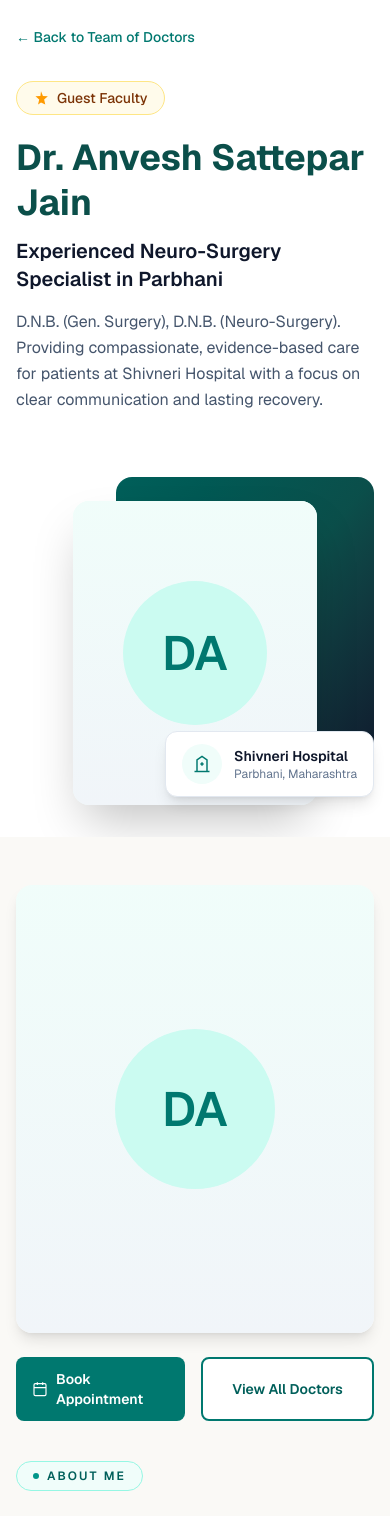
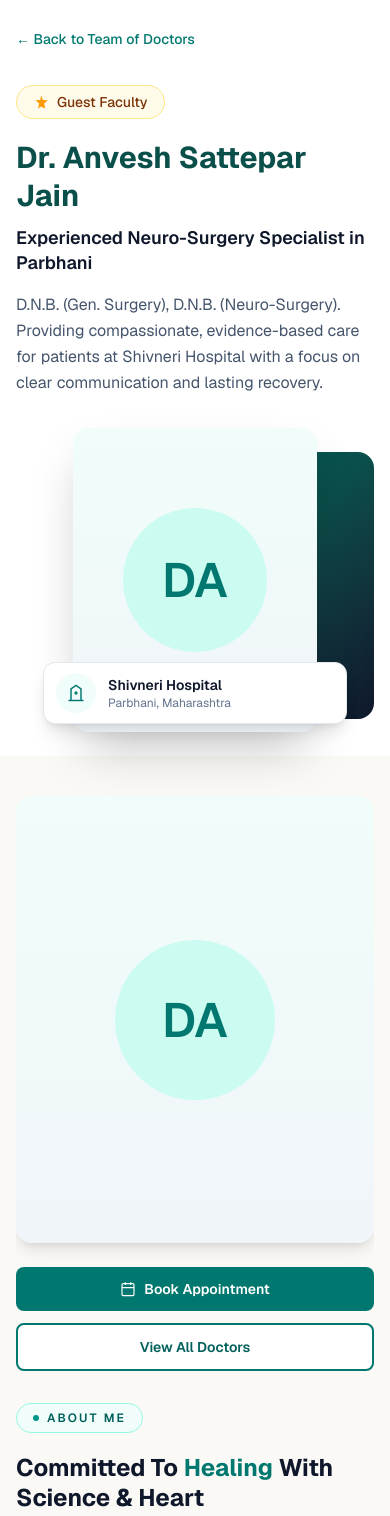
Before and after one commit to rp98nt/shivnerihospital, a Next.js app: page /team-of-doctors/anvesh-sattepar-jain in a window 390 px wide. Shown: the part 120-1636 px from the top of the page. Built offline with nearby package versions, Linux system fonts and the light colour scheme; no server answers; the database is empty.

Commit message:
fix: improve mobile responsiveness across doctor profile UI

```diff
--- a/app/globals.css
+++ b/app/globals.css
@@ -15,6 +15,10 @@
 
 html {
   height: 100%;
+}
+
+body {
+  overflow-x: clip;
 }
 
 html.loading {
--- a/app/layout.tsx
+++ b/app/layout.tsx
@@ -17,6 +17,11 @@ export const metadata: Metadata = {
   title: "Shivneri Hospital",
   description:
     "Shivneri Hospital — compassionate, professional multispecialty healthcare.",
+};
+
+export const viewport = {
+  width: "device-width",
+  initialScale: 1,
 };
 
 export default function RootLayout({
--- a/app/team-of-doctors/[slug]/page.tsx
+++ b/app/team-of-doctors/[slug]/page.tsx
@@ -62,7 +62,7 @@ export default async function TeamDoctorProfilePage({ params }: DoctorPageProps)
     <div className="flex flex-1 flex-col">
       <SiteHeaderHeightSync />
       <SiteHeader />
-      <main className="flex flex-1 flex-col bg-slate-50">
+      <main className="flex flex-1 flex-col overflow-x-clip bg-slate-50">
         <DoctorProfileHero doctor={doctor} photoUrl={photoUrl} />
         <DoctorProfileAbout
           doctor={doctor}
--- a/components/doctor-profile-about.tsx
+++ b/components/doctor-profile-about.tsx
@@ -31,13 +31,13 @@ export function DoctorProfileAbout({
     aboutInsetUrl || profileDisplay?.experienceBadge,
   );
   const visualsFrameClass = `relative mx-auto w-full max-w-md lg:mx-0 lg:max-w-none${
-    hasOverflowContent ? " overflow-visible pr-6 sm:pr-10 lg:pr-14" : ""
+    hasOverflowContent ? " overflow-visible pr-4 sm:pr-10 lg:pr-14" : ""
   }`;
 
   return (
-    <section className="bg-[#faf9f6] py-12 sm:py-16">
+    <section className="overflow-x-clip bg-[#faf9f6] py-10 sm:py-12 md:py-16">
       <div className="mx-auto max-w-6xl px-4 sm:px-6">
-        <div className="grid items-stretch gap-10 overflow-visible lg:grid-cols-[0.95fr_1.05fr] lg:gap-14">
+        <div className="grid items-stretch gap-8 overflow-x-clip sm:gap-10 lg:grid-cols-[0.95fr_1.05fr] lg:gap-14">
           <ScrollReveal
             direction="left"
             className={`flex flex-col ${
@@ -67,18 +67,18 @@ export function DoctorProfileAbout({
               </div>
 
               <div
-                className={`${visualsFrameClass} mt-6 flex gap-4 lg:mt-auto lg:pt-8`}
+                className={`${visualsFrameClass} mt-6 flex flex-col gap-3 sm:flex-row sm:gap-4 lg:mt-auto lg:pt-8`}
               >
                 <Link
                   href={getDoctorAppointmentPath(doctor.slug)}
-                  className="inline-flex min-w-0 flex-1 items-center justify-center gap-2 rounded-lg bg-teal-700 px-4 py-3 text-sm font-semibold text-white transition hover:bg-teal-600 sm:px-5"
+                  className="inline-flex min-h-11 min-w-0 flex-1 items-center justify-center gap-2 rounded-lg bg-teal-700 px-4 py-3 text-sm font-semibold text-white transition hover:bg-teal-600 sm:px-5"
                 >
                   <CalendarIcon className="h-4 w-4 shrink-0" />
                   Book Appointment
                 </Link>
                 <Link
                   href="/team-of-doctors"
-                  className="inline-flex min-w-0 flex-1 items-center justify-center rounded-lg border-2 border-teal-700 bg-white px-4 py-3 text-sm font-semibold text-teal-800 transition hover:bg-teal-50 sm:px-5"
+                  className="inline-flex min-h-11 min-w-0 flex-1 items-center justify-center rounded-lg border-2 border-teal-700 bg-white px-4 py-3 text-sm font-semibold text-teal-800 transition hover:bg-teal-50 sm:px-5"
                 >
                   View All Doctors
                 </Link>
@@ -92,7 +92,7 @@ export function DoctorProfileAbout({
               About Me
             </span>
 
-            <h2 className="mt-5 text-3xl font-bold leading-tight text-slate-900 sm:text-4xl lg:text-[2.65rem]">
+            <h2 className="mt-5 text-2xl font-bold leading-tight text-slate-900 sm:text-4xl lg:text-[2.65rem]">
               Committed To{" "}
               <em className="not-italic text-teal-700">Healing</em>{" "}
               With Science &amp; Heart
--- a/components/doctor-profile-hero.tsx
+++ b/components/doctor-profile-hero.tsx
@@ -13,16 +13,16 @@ export function DoctorProfileHero({
   photoUrl,
 }: DoctorProfileHeroProps) {
   return (
-    <section className="overflow-hidden bg-white">
-      <div className="mx-auto max-w-6xl px-4 py-8 sm:px-6 sm:py-12 lg:py-16">
+    <section className="overflow-x-clip bg-white">
+      <div className="mx-auto max-w-6xl px-4 py-6 sm:px-6 sm:py-12 lg:py-16">
         <Link
           href="/team-of-doctors"
-          className="inline-flex text-sm font-medium text-teal-700 transition hover:text-teal-800"
+          className="inline-flex min-h-11 items-center text-sm font-medium text-teal-700 transition hover:text-teal-800"
         >
           ← Back to Team of Doctors
         </Link>
 
-        <div className="mt-8 grid items-center gap-10 lg:grid-cols-[1fr_1.05fr] lg:gap-12">
+        <div className="mt-6 grid items-center gap-8 sm:mt-8 sm:gap-10 lg:grid-cols-[1fr_1.05fr] lg:gap-12">
           <div className="min-w-0">
             {doctor.isGuest ? (
               <span className="inline-flex items-center gap-2 rounded-full border border-amber-200 bg-amber-50 px-4 py-1.5 text-sm font-medium text-amber-900">
@@ -36,11 +36,11 @@ export function DoctorProfileHero({
               </span>
             )}
 
-            <h1 className="mt-5 text-4xl font-bold leading-tight text-teal-900 sm:text-5xl">
+            <h1 className="mt-5 text-3xl font-bold leading-tight text-teal-900 sm:text-5xl">
               {doctor.name}
             </h1>
 
-            <p className="mt-3 text-xl font-semibold text-slate-900 sm:text-2xl">
+            <p className="mt-3 text-lg font-semibold leading-snug text-slate-900 sm:text-2xl">
               Experienced {doctor.specialty} Specialist in Parbhani
             </p>
 
@@ -51,7 +51,7 @@ export function DoctorProfileHero({
             </p>
           </div>
 
-          <div className="relative mx-auto flex min-h-[22rem] w-full max-w-lg items-end justify-center sm:min-h-[26rem] lg:mx-0 lg:max-w-none lg:justify-end">
+          <div className="relative mx-auto flex min-h-[18rem] w-full max-w-lg items-end justify-center sm:min-h-[22rem] md:min-h-[26rem] lg:mx-0 lg:max-w-none lg:justify-end">
             <div
               className="absolute right-0 top-6 h-[88%] w-[72%] rounded-2xl bg-linear-to-br from-teal-800 via-teal-900 to-slate-900 sm:w-[68%] lg:right-4"
               aria-hidden
@@ -80,7 +80,7 @@ export function DoctorProfileHero({
               )}
             </div>
 
-            <div className="absolute bottom-2 right-0 z-20 flex items-center gap-3 rounded-xl border border-slate-200 bg-white px-4 py-3 shadow-lg sm:bottom-4 lg:right-0">
+            <div className="absolute bottom-2 left-1/2 z-20 flex w-[min(100%,19rem)] -translate-x-1/2 items-center gap-3 rounded-xl border border-slate-200 bg-white px-3 py-2.5 shadow-lg sm:bottom-4 sm:left-auto sm:right-0 sm:w-auto sm:max-w-none sm:translate-x-0 sm:px-4 sm:py-3">
               <span className="flex h-10 w-10 items-center justify-center rounded-full bg-teal-50 text-teal-700">
                 <HospitalIcon className="h-5 w-5" />
               </span>
--- a/components/doctor-profile-services.tsx
+++ b/components/doctor-profile-services.tsx
@@ -18,7 +18,7 @@ export function DoctorProfileServices({ doctor }: DoctorProfileServicesProps) {
   const appointmentPath = getDoctorAppointmentPath(doctor.slug);
 
   return (
-    <section className="border-t border-slate-200 bg-white py-12 sm:py-16">
+    <section className="overflow-x-clip border-t border-slate-200 bg-white py-10 sm:py-12 md:py-16">
       <div className="mx-auto max-w-6xl px-4 sm:px-6">
         <div className="mx-auto max-w-3xl text-center">
           <span className="inline-flex items-center gap-2 rounded-full border border-teal-200 bg-teal-50 px-4 py-1.5 text-xs font-semibold uppercase tracking-[0.18em] text-teal-800">
@@ -26,7 +26,7 @@ export function DoctorProfileServices({ doctor }: DoctorProfileServicesProps) {
             What I Offer
           </span>
 
-          <h2 className="mt-5 text-3xl font-bold leading-tight text-slate-900 sm:text-4xl lg:text-[2.65rem]">
+          <h2 className="mt-5 text-2xl font-bold leading-tight text-slate-900 sm:text-4xl lg:text-[2.65rem]">
             Medical{" "}
             <em className="not-italic text-teal-700">Services</em>
           </h2>
@@ -36,11 +36,11 @@ export function DoctorProfileServices({ doctor }: DoctorProfileServicesProps) {
           </p>
         </div>
 
-        <div className="mt-10 grid gap-6 sm:grid-cols-2 lg:mt-12 lg:grid-cols-3 lg:gap-8">
+        <div className="mt-8 grid min-w-0 gap-5 sm:mt-10 sm:grid-cols-2 sm:gap-6 lg:mt-12 lg:grid-cols-3 lg:gap-8">
           {services.map((service) => (
             <article
               key={service.title}
-              className="group relative flex flex-col overflow-hidden rounded-2xl border border-slate-200 bg-white p-6 shadow-sm transition-all duration-300 ease-out hover:-translate-y-1.5 hover:border-slate-200 hover:shadow-[0_16px_48px_-14px_rgba(15,118,110,0.22)] sm:p-7"
+              className="group relative flex min-w-0 flex-col overflow-hidden rounded-2xl border border-slate-200 bg-white p-5 shadow-sm transition-all duration-300 ease-out hover:-translate-y-1.5 hover:border-slate-200 hover:shadow-[0_16px_48px_-14px_rgba(15,118,110,0.22)] sm:p-7"
             >
               <span
                 className="pointer-events-none absolute inset-y-0 left-0 w-1 bg-teal-700 opacity-0 transition-opacity duration-300 group-hover:opacity-100"
--- a/components/scroll-reveal.tsx
+++ b/components/scroll-reveal.tsx
@@ -18,10 +18,27 @@ type ScrollRevealProps = {
 };
 
 const hiddenClasses: Record<ScrollRevealDirection, string> = {
-  up: "-translate-y-12 opacity-0",
-  left: "-translate-x-12 opacity-0",
-  right: "translate-x-12 opacity-0",
+  up: "-translate-y-8 opacity-0 md:-translate-y-12",
+  left: "-translate-x-8 opacity-0 md:-translate-x-12",
+  right: "translate-x-8 opacity-0 md:translate-x-12",
 };
+
+const mobileHiddenClasses: Record<ScrollRevealDirection, string> = {
+  up: "-translate-y-8 opacity-0",
+  left: "-translate-y-8 opacity-0",
+  right: "-translate-y-8 opacity-0",
+};
+
+function resolveDirection(
+  direction: ScrollRevealDirection,
+  isMobile: boolean,
+): ScrollRevealDirection {
+  if (isMobile && (direction === "left" || direction === "right")) {
+    return "up";
+  }
+
+  return direction;
+}
 
 export function ScrollReveal({
   children,
@@ -31,6 +48,21 @@ export function ScrollReveal({
 }: ScrollRevealProps) {
   const itemRef = useRef<HTMLElement>(null);
   const [isVisible, setIsVisible] = useState(false);
+  const [isMobile, setIsMobile] = useState(false);
+
+  useEffect(() => {
+    const mediaQuery = window.matchMedia("(max-width: 1023px)");
+    const syncViewport = () => {
+      setIsMobile(mediaQuery.matches);
+    };
+
+    syncViewport();
+    mediaQuery.addEventListener("change", syncViewport);
+
+    return () => {
+      mediaQuery.removeEventListener("change", syncViewport);
+    };
+  }, []);
 
   useEffect(() => {
     const node = itemRef.current;
@@ -61,13 +93,18 @@ export function ScrollReveal({
     };
   }, []);
 
+  const resolvedDirection = resolveDirection(direction, isMobile);
+  const motionClasses = isMobile
+    ? mobileHiddenClasses[resolvedDirection]
+    : hiddenClasses[resolvedDirection];
+
   return (
     <Component
       ref={itemRef}
       className={`transform transition-all duration-700 ease-out motion-reduce:transform-none motion-reduce:opacity-100 motion-reduce:transition-none ${
         isVisible
           ? "translate-x-0 translate-y-0 opacity-100"
-          : hiddenClasses[direction]
+          : motionClasses
       } ${className}`}
     >
       {children}
```
Also changed, not shown: components/doctor-profile-background.tsx (+15 -15 lines).
